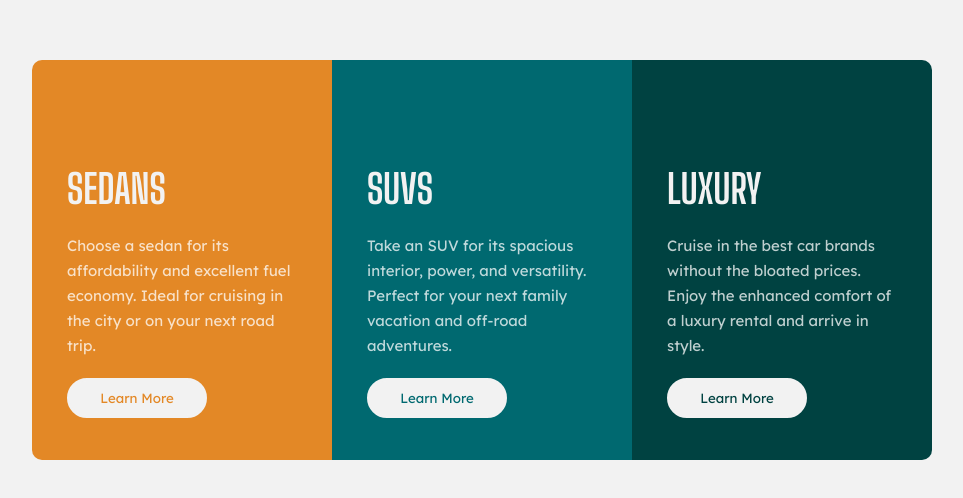
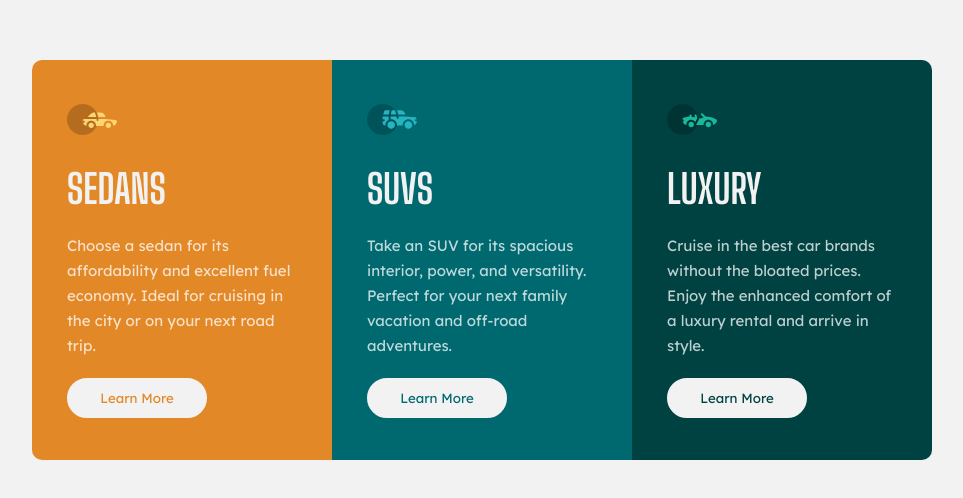
Before and after one commit to Jemeye/3-column-card, a plain HTML site: page index.html in a window 1280 px wide. Shown: the part 140-638 px from the top of the page, without its empty margins (158-1121 px from the left). Drawn offline with Linux system fonts and the light colour scheme; the site is published under a folder, as on GitHub Pages, so addresses that start at the root find nothing.

Commit message:
last commit images

```diff
--- a/styles.css
+++ b/styles.css
@@ -64,18 +64,18 @@ body{
 .card-content .card--icon p{
     width: 100%;
     height: 100%;
-    background-image: url("/images/icon-sedans.svg");
+    background-image: url('images/icon-sedans.svg');
     background-repeat: no-repeat;
     background-position: center;
     background-size: 50px;
 }
 
 .card-cyan .card--icon p{
-    background-image: url("/images/icon-suvs.svg");
+    background-image: url('images/icon-suvs.svg');
 }
 
 .card-darkcyan .card--icon p{
-    background-image: url("/images/icon-luxury.svg");
+    background-image: url('images/icon-luxury.svg');
 }
 
 .card-content .card--info{
```
